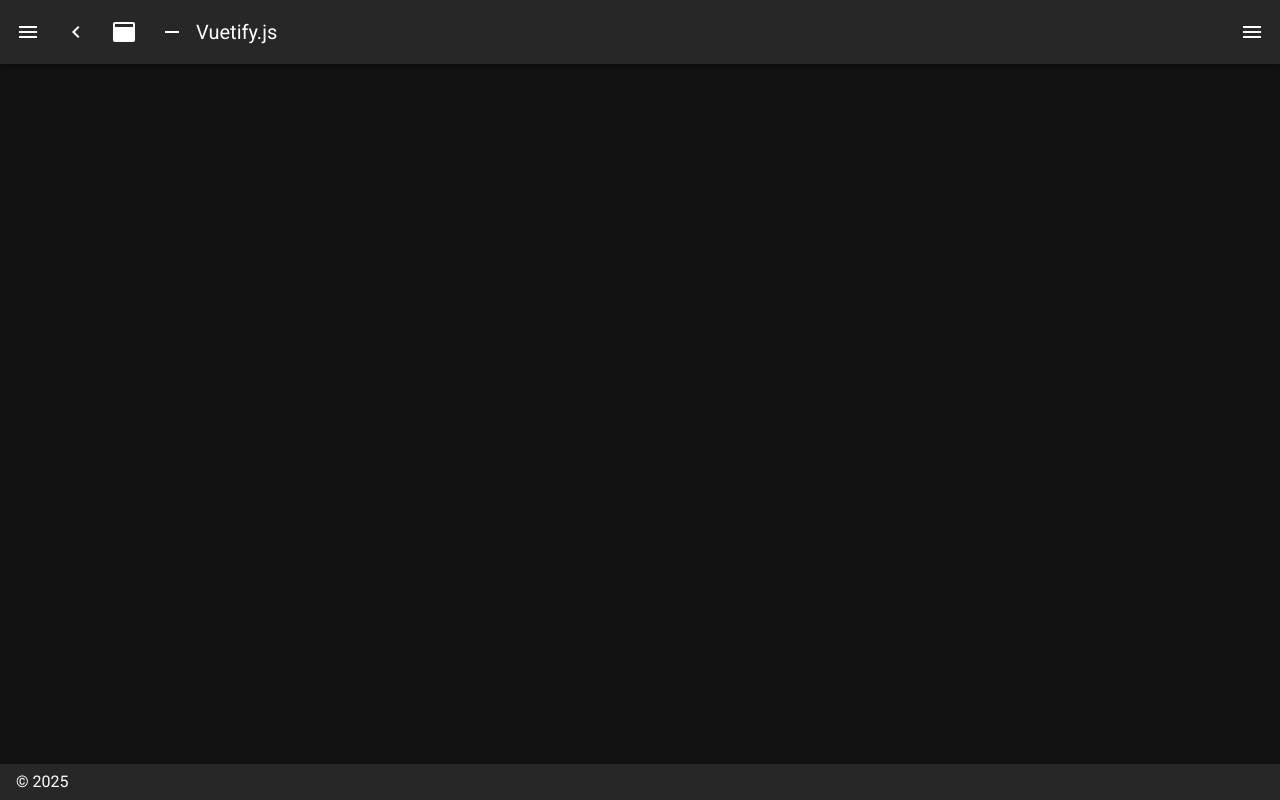
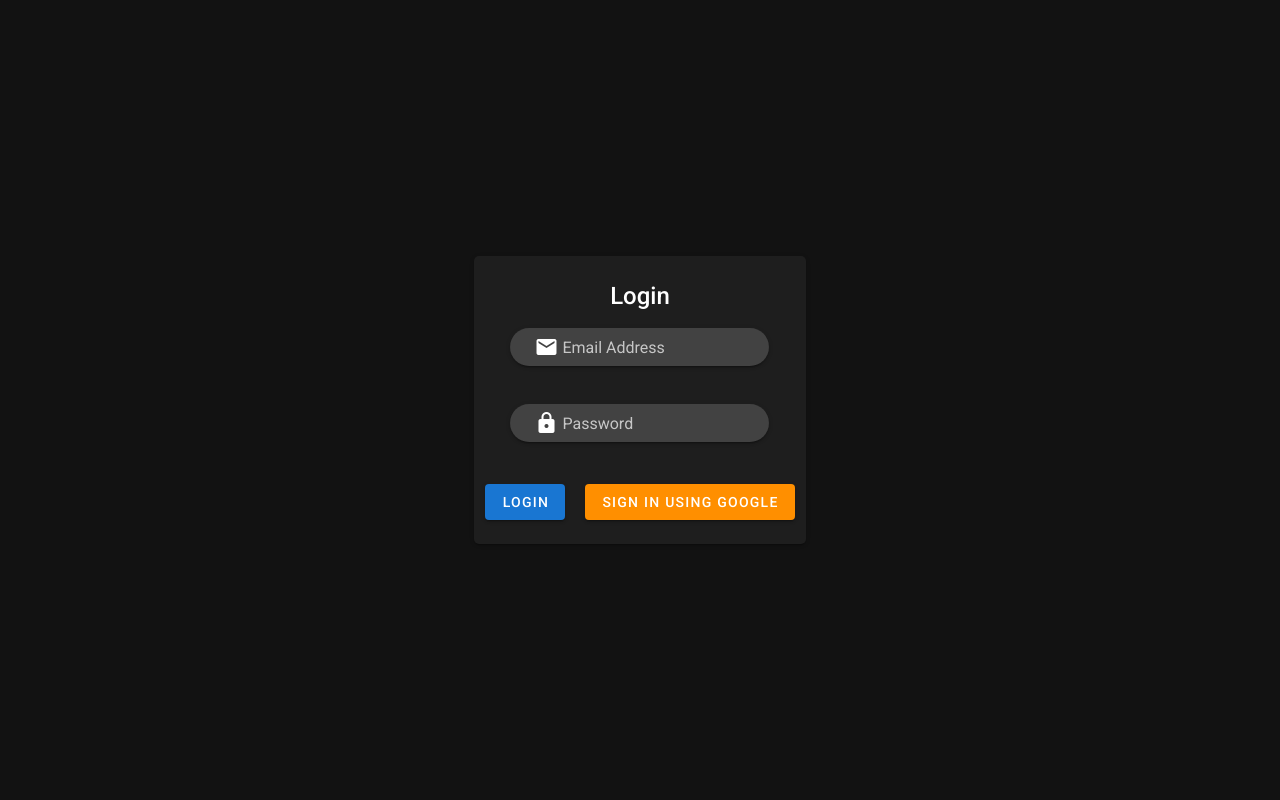
Before and after one commit to drizz27/galang-qr-app, a Nuxt app: page /signin in a window 1280 px wide. Before the commit this address had no page. Built offline with nearby package versions, Linux system fonts and the light colour scheme.

Commit message:
Added new txtfile

```diff
--- /dev/null
+++ b/layouts/auth.vue
@@ -0,0 +1,5 @@
+<template>
+    <v-app>
+        <nuxt />
+    </v-app>
+</template>
--- a/pages/inspire.vue
+++ /dev/null
@@ -1,25 +0,0 @@
-<template>
-  <v-row>
-    <v-col class="text-center">
-      <img
-        src="/v.png"
-        alt="Vuetify.js"
-        class="mb-5"
-      >
-      <blockquote class="blockquote">
-        &#8220;First, solve the problem. Then, write the code.&#8221;
-        <footer>
-          <small>
-            <em>&mdash;John Johnson</em>
-          </small>
-        </footer>
-      </blockquote>
-    </v-col>
-  </v-row>
-</template>
-
-<script>
-export default {
-  name: 'InspirePage'
-}
-</script>
--- /dev/null
+++ b/pages/signin.vue
@@ -0,0 +1,63 @@
+// ...existing code...
+<template>
+  <v-form>
+    <v-container
+      fluid
+      class="d-flex justify-center align-center"
+      style="min-height: 100vh;"
+    >
+      <v-row justify="center" align="center" class="w-100">
+        <v-col cols="12" md="5" class="d-flex flex-column align-center">
+          <v-card class="pa-6 d-flex flex-column align-center" elevation="2" style="border-radius: 5px; width: 65%;">
+            <div class="d-flex justify-center align-center mb-4">
+              <h1 class="text-h5 font-weight-medium text-center">Login</h1>
+            </div>
+            <v-text-field
+              prepend-inner-icon="mdi-email"
+              v-model="email"
+              label="Email Address"
+              solo-inverted
+              dense
+              rounded
+              class="mb-3"
+              style="text-align: center;"
+            />
+            <v-text-field
+              prepend-inner-icon="mdi-lock"
+              v-model="password"
+              label="Password"
+              type="password"
+              solo-inverted
+              dense
+              rounded
+              class="mb-4"
+              style="text-align: center;"
+            />
+            <div class="d-flex justify-center">
+              <v-btn
+                color="primary"
+                @click="login"
+              >
+                Login
+              </v-btn>
+
+                <v-btn
+                class="ml-5"
+                color="secondary"
+                @click="login"
+              >
+                Sign in Using google
+              </v-btn>
+            </div>
+          </v-card>
+        </v-col>
+      </v-row>
+    </v-container>
+  </v-form>
+</template>
+
+<script>
+export default {
+  layout: "auth",
+}
+</script>
```
